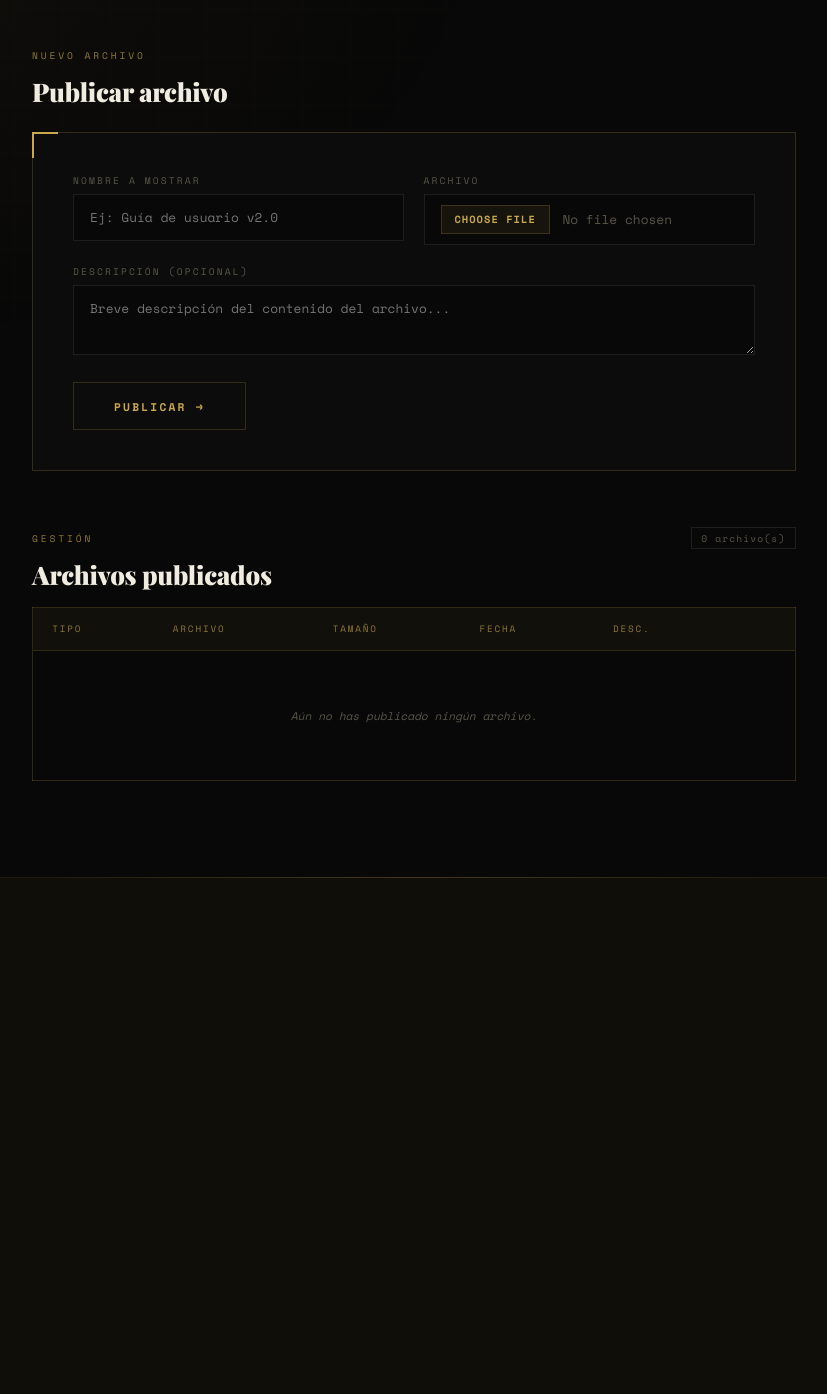
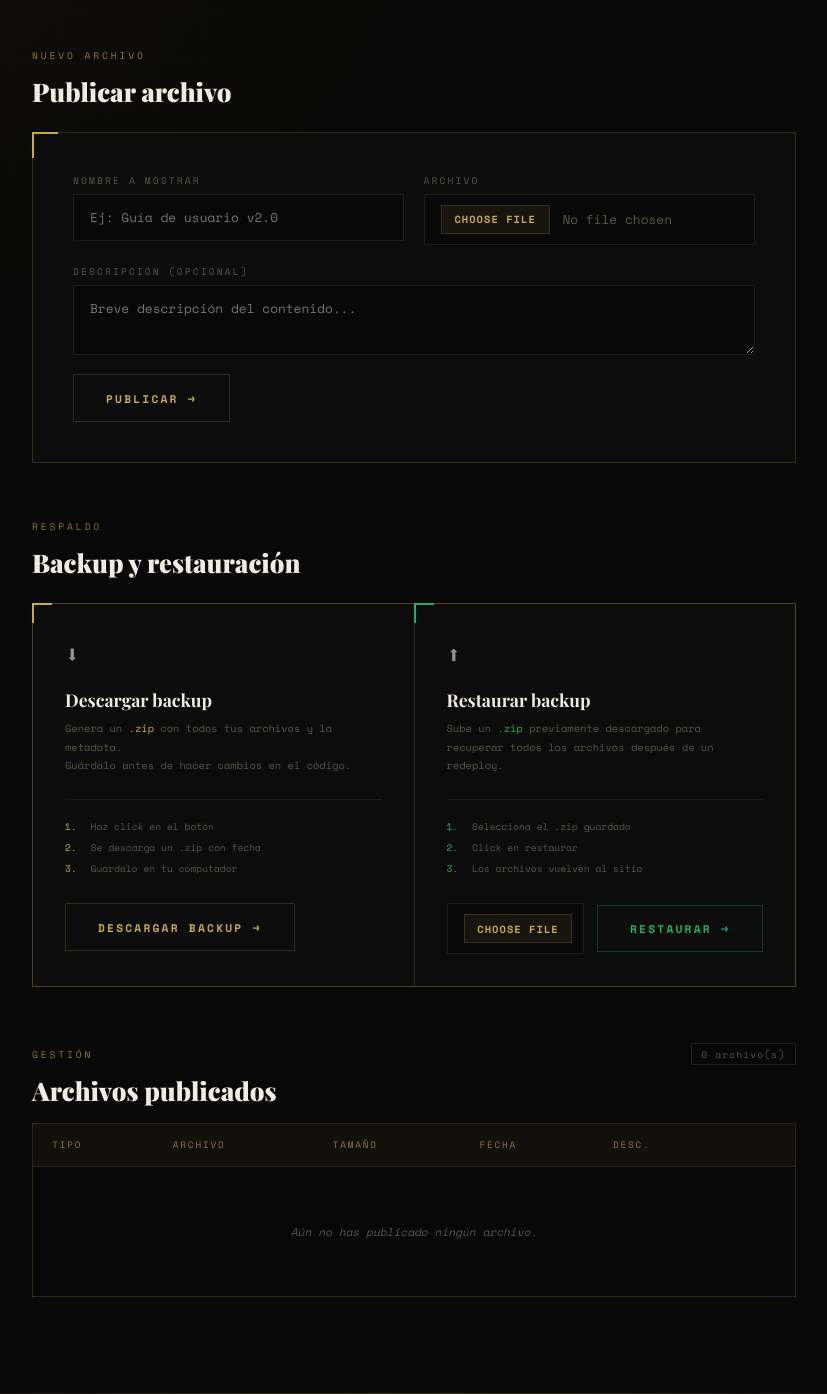
Before and after one commit to fran1010r/byexagonal, a Flask app: page /admin in a window 1280 px wide. Shown: the part 87-1481 px from the top of the page, without its empty margins (226-1053 px from the left). Before the commit the page ends 965 px from the top, so only its background shows below. Run offline with Flask 3, Linux system fonts and the light colour scheme; the visitor is signed in with stand-in values (Sample User, id 1).

Commit message:
Update admin.html

```diff
--- a/templates/admin.html
+++ b/templates/admin.html
@@ -17,6 +17,7 @@
     --text: #f0ece0;
     --muted: #5a5648;
     --danger: #c0392b;
+    --green: #27ae60;
   }
   * { margin: 0; padding: 0; box-sizing: border-box; }
   body {
@@ -42,28 +43,17 @@
     position: relative; z-index: 10;
     padding: 1.5rem 3rem;
     border-bottom: 1px solid var(--goldborder);
-    display: flex;
-    justify-content: space-between;
-    align-items: center;
+    display: flex; justify-content: space-between; align-items: center;
   }
   .logo { font-family: 'Playfair Display', serif; font-size: 1.1rem; font-weight: 700; color: var(--gold); }
   .logo span { font-style: italic; color: #e8c97a; }
   .logo-sub { font-family: 'Space Mono', monospace; font-size: 0.5rem; letter-spacing: 0.3em; text-transform: uppercase; color: var(--muted); margin-top: 2px; }
   nav { display: flex; gap: 1rem; align-items: center; }
-  nav a {
-    font-size: 0.65rem; letter-spacing: 0.12em; text-transform: uppercase;
-    color: var(--muted); text-decoration: none; padding: 0.4rem 0.8rem;
-    border: 1px solid transparent; transition: all 0.2s;
-  }
+  nav a { font-size: 0.65rem; letter-spacing: 0.12em; text-transform: uppercase; color: var(--muted); text-decoration: none; padding: 0.4rem 0.8rem; border: 1px solid transparent; transition: all 0.2s; }
   nav a:hover { color: var(--gold); border-color: var(--goldborder); }
   nav a.danger:hover { color: var(--danger); border-color: rgba(192,57,43,0.3); }
 
-  main {
-    position: relative; z-index: 1;
-    max-width: 860px;
-    margin: 0 auto;
-    padding: 3rem;
-  }
+  main { position: relative; z-index: 1; max-width: 860px; margin: 0 auto; padding: 3rem; }
 
   .flash {
     padding: 0.85rem 1.2rem;
@@ -75,25 +65,10 @@
     letter-spacing: 0.05em;
   }
 
-  .section-label {
-    font-size: 0.6rem;
-    letter-spacing: 0.3em;
-    text-transform: uppercase;
-    color: var(--gold);
-    margin-bottom: 0.75rem;
-    opacity: 0.7;
-  }
+  .section-label { font-size: 0.6rem; letter-spacing: 0.3em; text-transform: uppercase; color: var(--gold); margin-bottom: 0.75rem; opacity: 0.7; }
+  .section-title { font-family: 'Playfair Display', serif; font-size: 1.6rem; font-weight: 900; color: var(--text); margin-bottom: 1.5rem; }
 
-  .section-title {
-    font-family: 'Playfair Display', serif;
-    font-size: 1.6rem;
-    font-weight: 900;
-    color: var(--text);
-    margin-bottom: 1.5rem;
-    letter-spacing: -0.01em;
-  }
-
-  /* UPLOAD FORM */
+  /* ── UPLOAD FORM ── */
   .upload-form {
     border: 1px solid var(--goldborder);
     padding: 2.5rem;
@@ -114,143 +89,123 @@
   .form-group { display: flex; flex-direction: column; gap: 0.45rem; }
   .form-group.full { grid-column: 1 / -1; }
 
-  label {
-    font-size: 0.6rem;
-    letter-spacing: 0.22em;
-    text-transform: uppercase;
-    color: var(--muted);
-  }
+  label { font-size: 0.6rem; letter-spacing: 0.22em; text-transform: uppercase; color: var(--muted); }
 
   input[type="text"], input[type="file"], textarea {
-    background: var(--bg);
-    border: 1px solid var(--border);
-    color: var(--text);
-    font-family: 'Space Mono', monospace;
-    font-size: 0.8rem;
-    padding: 0.8rem 1rem;
-    outline: none;
-    transition: border-color 0.2s;
-    width: 100%;
+    background: var(--bg); border: 1px solid var(--border); color: var(--text);
+    font-family: 'Space Mono', monospace; font-size: 0.8rem;
+    padding: 0.8rem 1rem; outline: none; transition: border-color 0.2s; width: 100%;
   }
   input:focus, textarea:focus { border-color: var(--goldborder); }
   textarea { resize: vertical; min-height: 70px; }
-
   input[type="file"] { cursor: pointer; color: var(--muted); padding: 0.6rem 1rem; }
   input[type="file"]::file-selector-button {
-    background: var(--golddim);
-    color: var(--gold);
-    border: 1px solid var(--goldborder);
-    font-family: 'Space Mono', monospace;
-    font-size: 0.65rem;
-    font-weight: 700;
-    padding: 0.35rem 0.8rem;
-    cursor: pointer;
-    margin-right: 0.8rem;
-    letter-spacing: 0.1em;
-    text-transform: uppercase;
+    background: var(--golddim); color: var(--gold); border: 1px solid var(--goldborder);
+    font-family: 'Space Mono', monospace; font-size: 0.65rem; font-weight: 700;
+    padding: 0.35rem 0.8rem; cursor: pointer; margin-right: 0.8rem;
+    letter-spacing: 0.1em; text-transform: uppercase;
   }
 
-  .submit-btn {
-    background: transparent;
+  .btn {
+    background: transparent; border: 1px solid var(--goldborder); color: var(--gold);
+    font-family: 'Space Mono', monospace; font-size: 0.7rem; font-weight: 700;
+    letter-spacing: 0.2em; text-transform: uppercase; padding: 0.9rem 2rem;
+    cursor: pointer; transition: all 0.25s; display: inline-block; text-decoration: none;
+  }
+  .btn:hover { background: var(--gold); color: #080808; border-color: var(--gold); }
+  .btn.green { border-color: rgba(39,174,96,0.3); color: var(--green); }
+  .btn.green:hover { background: var(--green); color: #fff; border-color: var(--green); }
+
+  /* ── BACKUP SECTION ── */
+  .backup-grid {
+    display: grid;
+    grid-template-columns: 1fr 1fr;
+    gap: 1px;
+    background: var(--goldborder);
     border: 1px solid var(--goldborder);
-    color: var(--gold);
-    font-family: 'Space Mono', monospace;
-    font-size: 0.7rem;
-    font-weight: 700;
-    letter-spacing: 0.2em;
-    text-transform: uppercase;
-    padding: 0.9rem 2.5rem;
-    cursor: pointer;
-    transition: all 0.25s;
-    margin-top: 0.5rem;
-  }
-  .submit-btn:hover {
-    background: var(--gold);
-    color: #080808;
-    border-color: var(--gold);
+    margin-bottom: 3.5rem;
   }
 
-  /* FILES TABLE */
-  .table-header {
-    display: flex;
-    justify-content: space-between;
-    align-items: baseline;
+  .backup-card {
+    background: var(--surface);
+    padding: 2rem;
+    position: relative;
+  }
+
+  .backup-card::before {
+    content: '';
+    position: absolute;
+    top: -1px; left: -1px;
+    width: 18px; height: 18px;
+  }
+  .backup-card.download::before {
+    border-top: 2px solid var(--gold);
+    border-left: 2px solid var(--gold);
+  }
+  .backup-card.restore::before {
+    border-top: 2px solid var(--green);
+    border-left: 2px solid var(--green);
+  }
+
+  .backup-icon {
+    font-size: 1.5rem;
     margin-bottom: 1rem;
+    opacity: 0.6;
   }
-  .count-tag {
+
+  .backup-title {
+    font-family: 'Playfair Display', serif;
+    font-size: 1.1rem;
+    font-weight: 700;
+    margin-bottom: 0.5rem;
+    color: var(--text);
+  }
+
+  .backup-desc {
+    font-size: 0.65rem;
+    color: var(--muted);
+    line-height: 1.8;
+    margin-bottom: 1.5rem;
+  }
+
+  .backup-desc strong { color: var(--gold); font-weight: 400; }
+  .backup-card.restore .backup-desc strong { color: var(--green); }
+
+  .steps-mini {
     font-size: 0.6rem;
     color: var(--muted);
-    letter-spacing: 0.12em;
-    border: 1px solid var(--border);
-    padding: 0.2rem 0.6rem;
+    line-height: 2.2;
+    margin-bottom: 1.5rem;
+    border-top: 1px solid var(--border);
+    padding-top: 1rem;
   }
+  .steps-mini span { color: var(--gold); margin-right: 0.5rem; }
+  .backup-card.restore .steps-mini span { color: var(--green); }
 
-  table {
-    width: 100%;
-    border-collapse: collapse;
-    border: 1px solid var(--goldborder);
-  }
+  /* ── FILES TABLE ── */
+  .table-header { display: flex; justify-content: space-between; align-items: baseline; margin-bottom: 1rem; }
+  .count-tag { font-size: 0.6rem; color: var(--muted); letter-spacing: 0.12em; border: 1px solid var(--border); padding: 0.2rem 0.6rem; }
+
+  table { width: 100%; border-collapse: collapse; border: 1px solid var(--goldborder); }
   thead { border-bottom: 1px solid var(--goldborder); }
-  th {
-    font-size: 0.58rem;
-    letter-spacing: 0.2em;
-    text-transform: uppercase;
-    color: var(--gold);
-    text-align: left;
-    padding: 0.9rem 1.2rem;
-    background: var(--golddim);
-    font-weight: 400;
-    opacity: 0.7;
-  }
-  td {
-    font-size: 0.75rem;
-    padding: 1.1rem 1.2rem;
-    border-bottom: 1px solid var(--border);
-    vertical-align: middle;
-  }
+  th { font-size: 0.58rem; letter-spacing: 0.2em; text-transform: uppercase; color: var(--gold); text-align: left; padding: 0.9rem 1.2rem; background: var(--golddim); font-weight: 400; opacity: 0.7; }
+  td { font-size: 0.75rem; padding: 1.1rem 1.2rem; border-bottom: 1px solid var(--border); vertical-align: middle; }
   tr:last-child td { border-bottom: none; }
   tr:hover td { background: rgba(201,168,76,0.03); }
 
-  .file-badge {
-    display: inline-block;
-    font-size: 0.58rem;
-    font-weight: 700;
-    padding: 0.25rem 0.55rem;
-    background: var(--golddim);
-    color: var(--gold);
-    border: 1px solid var(--goldborder);
-    letter-spacing: 0.1em;
-  }
-
+  .file-badge { display: inline-block; font-size: 0.58rem; font-weight: 700; padding: 0.25rem 0.55rem; background: var(--golddim); color: var(--gold); border: 1px solid var(--goldborder); letter-spacing: 0.1em; }
   .file-label { font-family: 'Playfair Display', serif; font-size: 0.9rem; font-weight: 600; color: var(--text); }
   .file-filename { color: var(--muted); font-size: 0.65rem; margin-top: 3px; }
 
-  .delete-btn {
-    background: transparent;
-    border: 1px solid var(--border);
-    color: var(--muted);
-    font-family: 'Space Mono', monospace;
-    font-size: 0.6rem;
-    letter-spacing: 0.1em;
-    padding: 0.35rem 0.75rem;
-    cursor: pointer;
-    transition: all 0.2s;
-    text-transform: uppercase;
-  }
+  .delete-btn { background: transparent; border: 1px solid var(--border); color: var(--muted); font-family: 'Space Mono', monospace; font-size: 0.6rem; letter-spacing: 0.1em; padding: 0.35rem 0.75rem; cursor: pointer; transition: all 0.2s; text-transform: uppercase; }
   .delete-btn:hover { border-color: rgba(192,57,43,0.4); color: var(--danger); }
 
-  .empty-row td {
-    text-align: center;
-    color: var(--muted);
-    padding: 3.5rem;
-    font-size: 0.7rem;
-    font-style: italic;
-  }
+  .empty-row td { text-align: center; color: var(--muted); padding: 3.5rem; font-size: 0.7rem; font-style: italic; }
 
   @media (max-width: 640px) {
     main { padding: 1.5rem; }
     header { padding: 1.2rem 1.5rem; }
-    .form-row { grid-template-columns: 1fr; }
+    .form-row, .backup-grid { grid-template-columns: 1fr; }
   }
 </style>
 </head>
@@ -269,12 +224,10 @@
 
 <main>
   {% with msgs = get_flashed_messages() %}
-    {% if msgs %}
-      <div class="flash">◈ {{ msgs[0] }}</div>
-    {% endif %}
+    {% if msgs %}<div class="flash">◈ {{ msgs[0] }}</div>{% endif %}
   {% endwith %}
 
-  <!-- UPLOAD -->
+  <!-- ── SUBIR ARCHIVO ── -->
   <div class="section-label">Nuevo archivo</div>
   <div class="section-title">Publicar archivo</div>
   <form class="upload-form" method="POST" action="/admin/upload" enctype="multipart/form-data">
@@ -291,13 +244,55 @@
     <div class="form-row">
       <div class="form-group full">
         <label>Descripción (opcional)</label>
-        <textarea name="description" placeholder="Breve descripción del contenido del archivo..."></textarea>
+        <textarea name="description" placeholder="Breve descripción del contenido..."></textarea>
       </div>
     </div>
-    <button class="submit-btn" type="submit">Publicar →</button>
+    <button class="btn" type="submit">Publicar →</button>
   </form>
 
-  <!-- FILES LIST -->
+  <!-- ── BACKUP / RESTORE ── -->
+  <div class="section-label">Respaldo</div>
+  <div class="section-title">Backup y restauración</div>
+
+  <div class="backup-grid">
+
+    <!-- DESCARGAR BACKUP -->
+    <div class="backup-card download">
+      <div class="backup-icon">⬇</div>
+      <div class="backup-title">Descargar backup</div>
+      <div class="backup-desc">
+        Genera un <strong>.zip</strong> con todos tus archivos y la metadata.<br>
+        Guárdalo antes de hacer cambios en el código.
+      </div>
+      <div class="steps-mini">
+        <span>1.</span> Haz click en el botón<br>
+        <span>2.</span> Se descarga un .zip con fecha<br>
+        <span>3.</span> Guárdalo en tu computador
+      </div>
+      <a href="/admin/backup" class="btn">Descargar backup →</a>
+    </div>
+
+    <!-- RESTAURAR BACKUP -->
+    <div class="backup-card restore">
+      <div class="backup-icon">⬆</div>
+      <div class="backup-title">Restaurar backup</div>
+      <div class="backup-desc">
+        Sube un <strong>.zip</strong> previamente descargado para recuperar todos los archivos después de un redeploy.
+      </div>
+      <div class="steps-mini">
+        <span>1.</span> Selecciona el .zip guardado<br>
+        <span>2.</span> Click en restaurar<br>
+        <span>3.</span> Los archivos vuelven al sitio
+      </div>
+      <form method="POST" action="/admin/restore" enctype="multipart/form-data" style="display:flex;gap:0.8rem;align-items:center;flex-wrap:wrap;">
+        <input type="file" name="backup_zip" accept=".zip" required style="flex:1;min-width:0;">
+        <button type="submit" class="btn green">Restaurar →</button>
+      </form>
+    </div>
+
+  </div>
+
+  <!-- ── LISTA DE ARCHIVOS ── -->
   <div class="table-header">
     <div>
       <div class="section-label">Gestión</div>
@@ -309,12 +304,7 @@
   <table>
     <thead>
       <tr>
-        <th>Tipo</th>
-        <th>Archivo</th>
-        <th>Tamaño</th>
-        <th>Fecha</th>
-        <th>Desc.</th>
-        <th></th>
+        <th>Tipo</th><th>Archivo</th><th>Tamaño</th><th>Fecha</th><th>Desc.</th><th></th>
       </tr>
     </thead>
     <tbody>
@@ -338,13 +328,11 @@
         </tr>
         {% endfor %}
       {% else %}
-        <tr class="empty-row">
-          <td colspan="6">Aún no has publicado ningún archivo.</td>
-        </tr>
+        <tr class="empty-row"><td colspan="6">Aún no has publicado ningún archivo.</td></tr>
       {% endif %}
     </tbody>
   </table>
 </main>
-<div class="gold-line" style="margin-top: 3rem;"></div>
+<div class="gold-line" style="margin-top:3rem;"></div>
 </body>
 </html>
```
